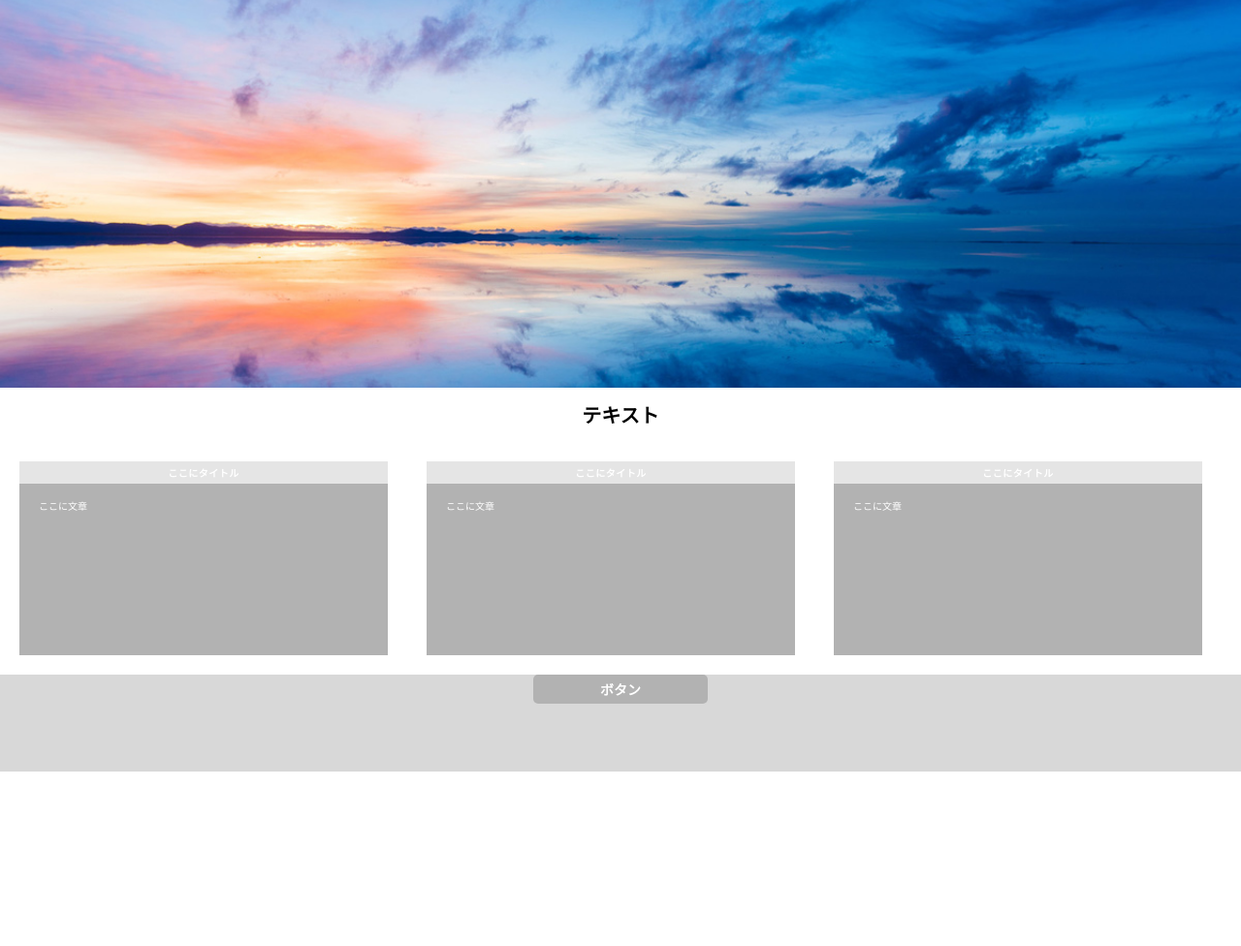
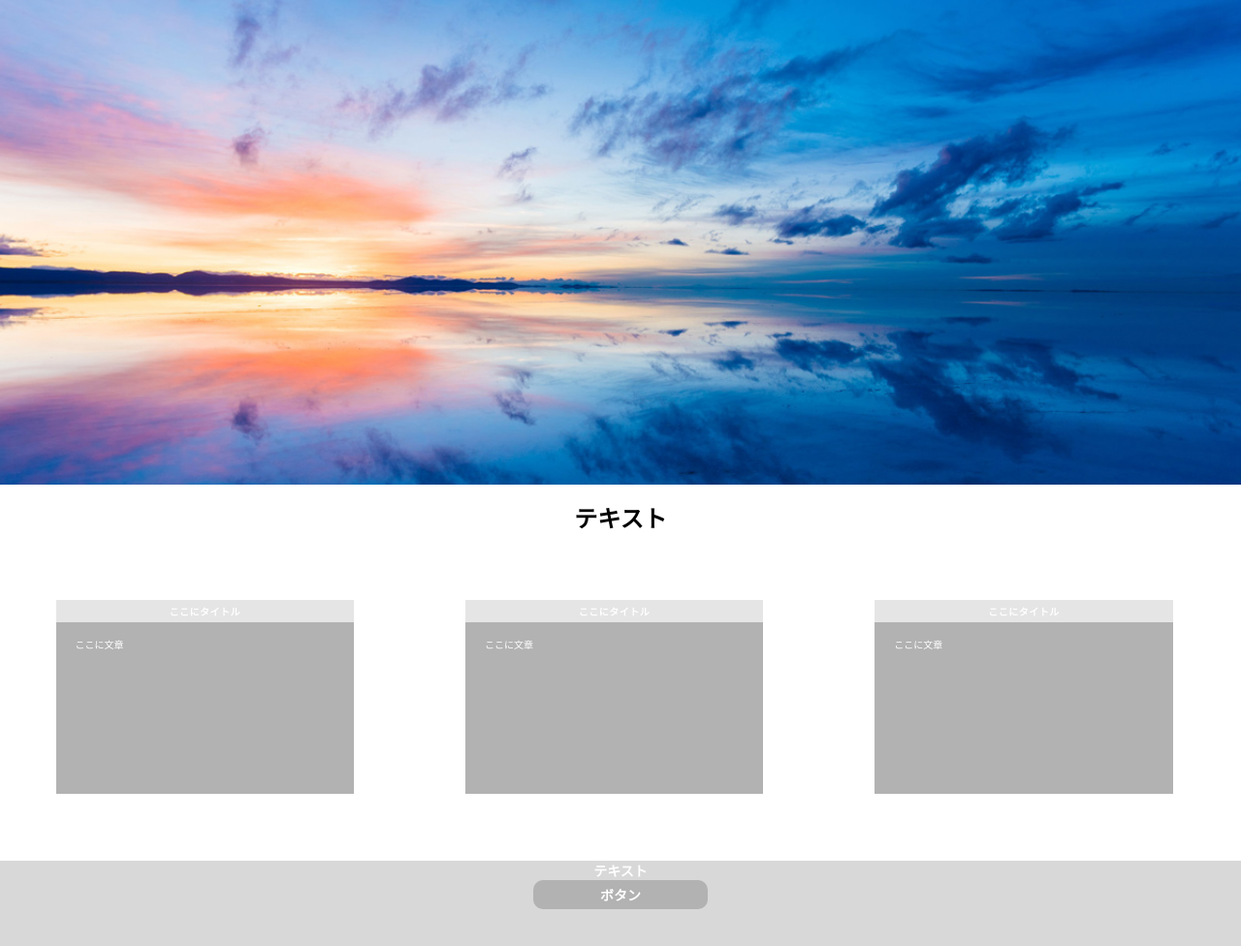
Before and after one commit to Mitsuyo5519/responsive-site, a plain HTML site: page index.html in a window 1280 px wide. Shown: the whole page at 97% size. Before the commit the page ends 800 px from the top, so only its background shows below. Drawn offline with Linux system fonts and the light colour scheme.

Commit message:
kadai commit

```diff
--- a/css/style.css
+++ b/css/style.css
@@ -7,7 +7,7 @@ body{
 }
  .box {
   background-image: url("../images/main.jpg");
-  height: 400px;
+  height: 500px;
   width: 100%;
   background-size: cover;
   background-position: center center;
@@ -15,9 +15,9 @@ body{
 
 .box2 {
   float: left;
-  width: 380px;
-  margin: 20px;
-  flex: 1;
+  width: 24%;
+  margin: 4.5%;
+
 }
 
 
@@ -27,6 +27,17 @@ body{
     clear: both;
 }
 
+h1 {
+    margin-bottom: 10px;
+    font-size: 2.4rem;
+    font-weight: bold; }
+
+h2 {
+    color: #fff
+    margin-top; 15px;
+    margin-bottom: 15px;
+    font-size: 1.4rem;
+    font-weight: bold; }
 
 /* Align
 ------------------------------------------------------------*/
@@ -76,7 +87,7 @@ footer {
           font-weight: bold;
           background-color: #b2b2b2;
           font-size: 1.4rem;
-          border-radius:5px;
+          border-radius:10px;
 
         }
 
@@ -86,7 +97,7 @@ footer {
   .box2 {
     width: 100%;
     float: left;
-    height: 100%;
+    height: 250px;
 
 }
 }
--- a/index.html
+++ b/index.html
@@ -37,6 +37,7 @@
     <!--footer-->
     <footer>
       <div class="text-center">
+        <h2>テキスト</h>
         <span class="button-readmore">ボタン</span>
       </div>
     </footer>
```
